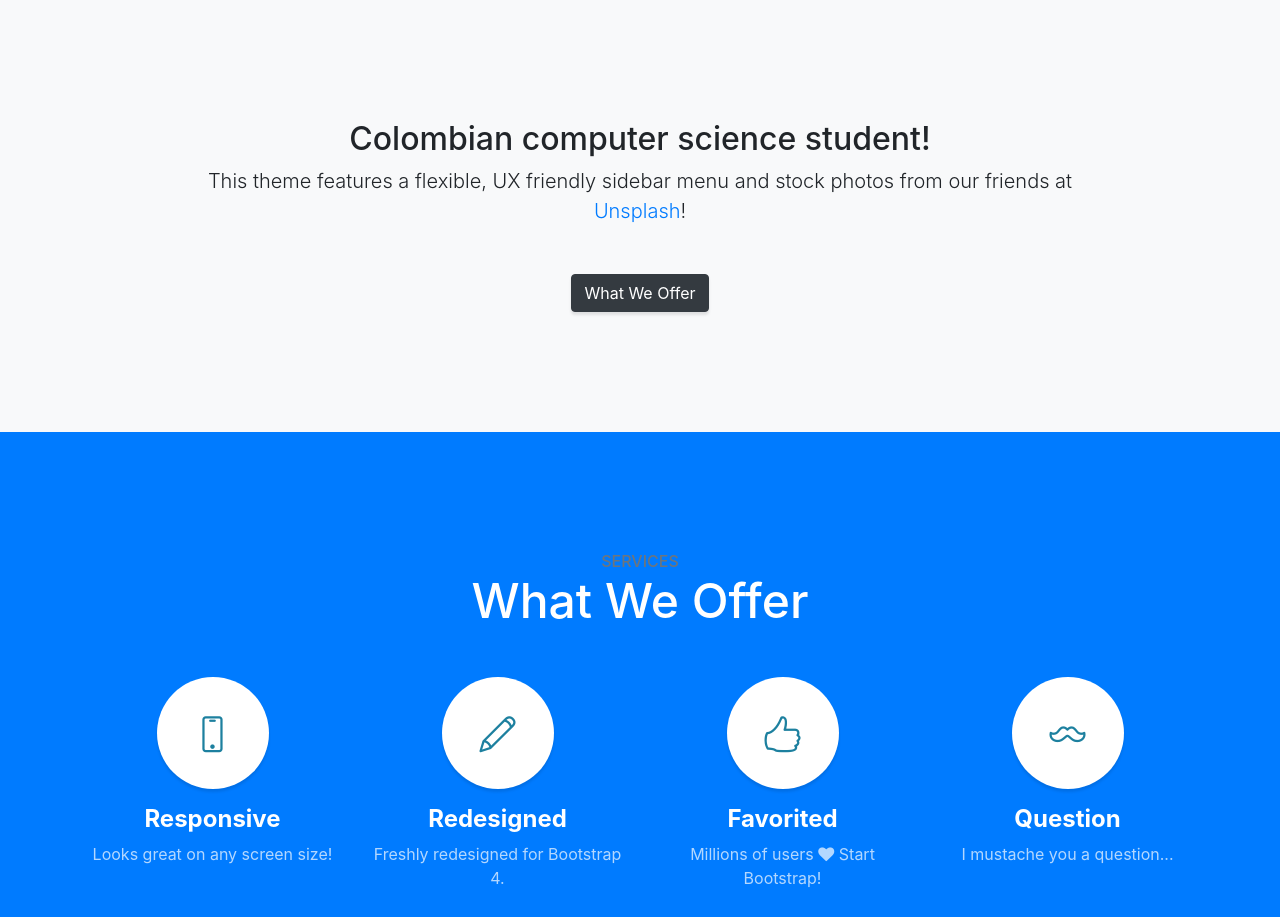
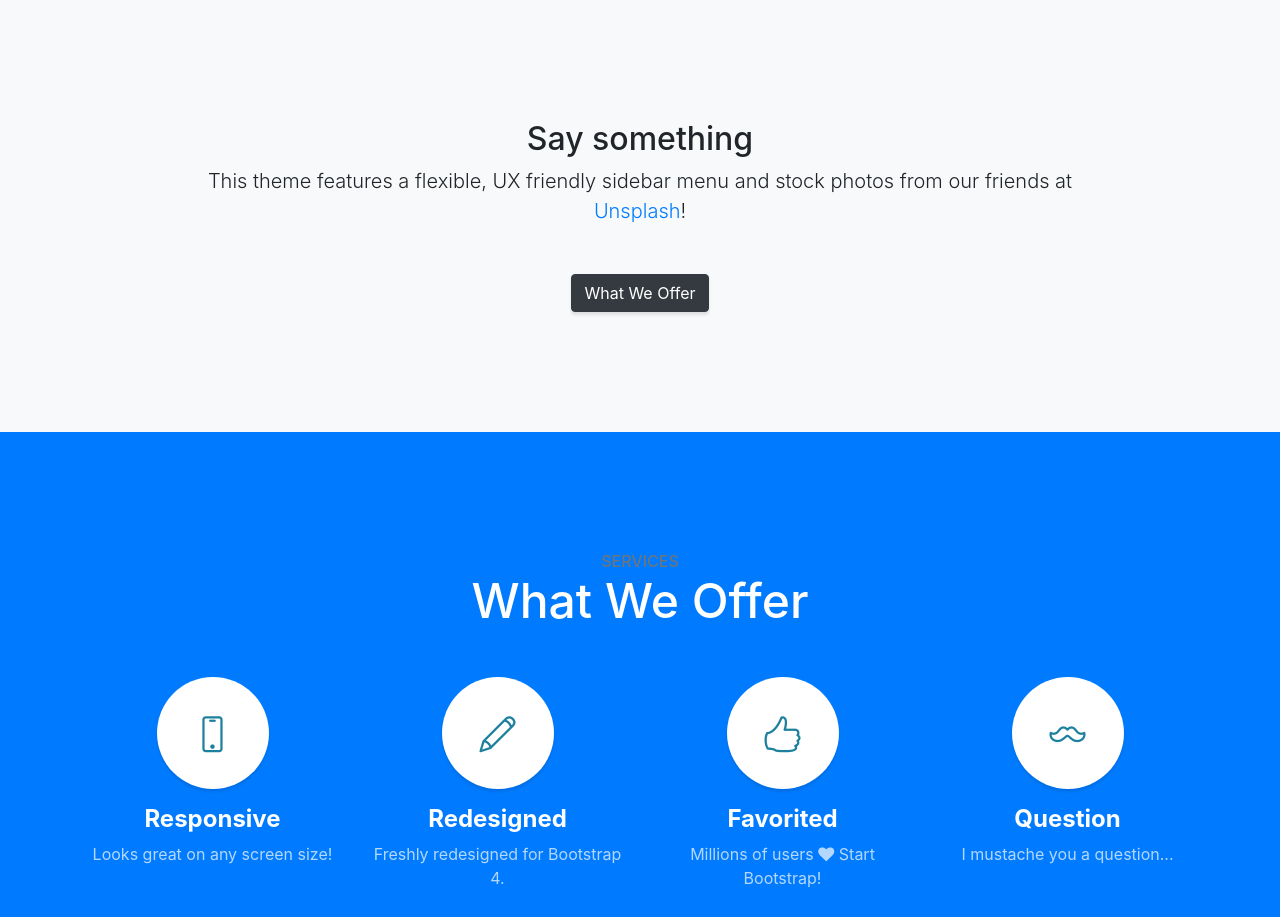
Before and after one commit to jpsanmiguel/jpsanmiguel.github.io, a website with bundled scripts: page index.html in a window 1280 px wide. Shown: the part 800-1717 px from the top of the page. Built offline with nearby package versions, Linux system fonts and the light colour scheme.

Commit message:
Update index.html

```diff
--- a/index.html
+++ b/index.html
@@ -65,7 +65,7 @@
       <div class="container text-center">
         <div class="row">
           <div class="col-lg-10 mx-auto">
-            <h2>Colombian computer science student!</h2>
+            <h2>Say something</h2>
             <p class="lead mb-5">This theme features a flexible, UX friendly sidebar menu and stock photos from our friends at
               <a href="https://unsplash.com/">Unsplash</a>!</p>
             <a class="btn btn-dark btn-xl js-scroll-trigger" href="#services">What We Offer</a>
```
